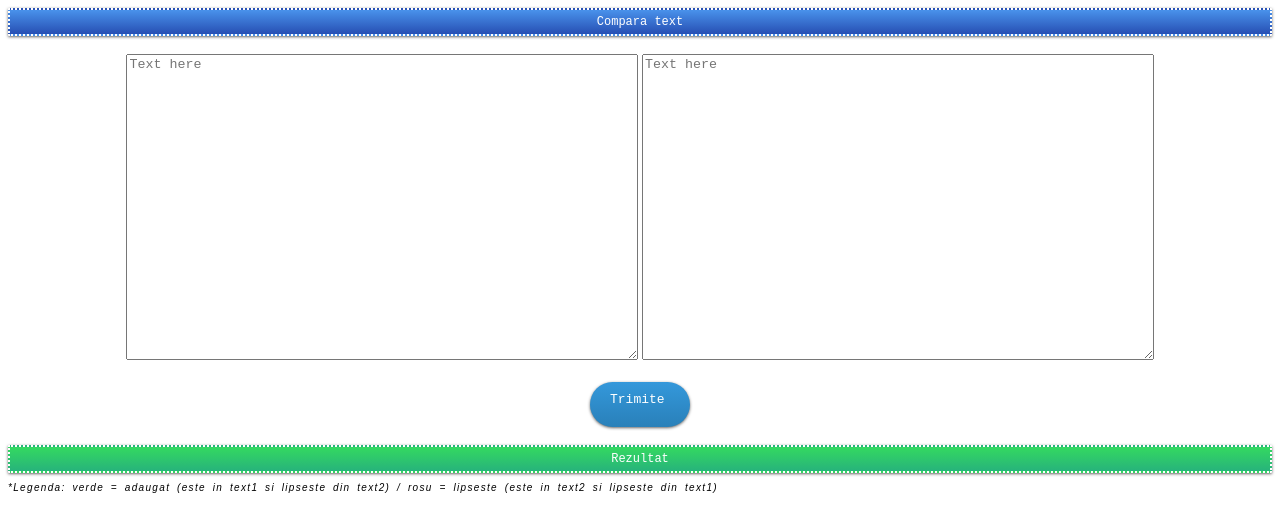
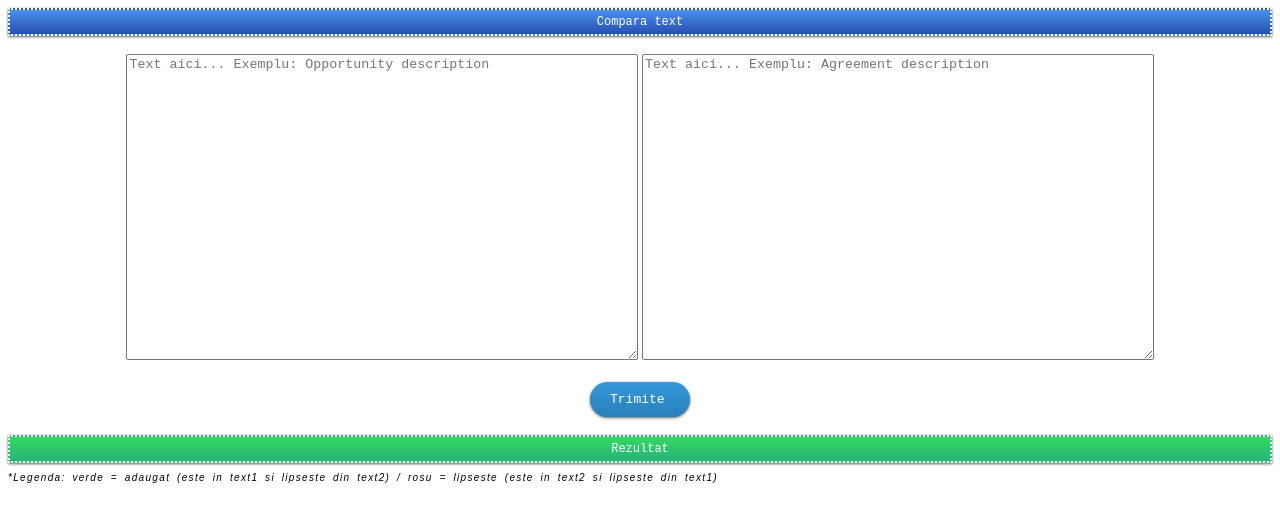
Before and after one commit to zMinion/textCompare, a plain HTML site: page web/index.html in a window 1280 px wide. Drawn offline with Linux system fonts and the light colour scheme.

Commit message:
Placeholder description

```diff
--- a/web/css/index.css
+++ b/web/css/index.css
@@ -10,7 +10,6 @@
 #btn_submit {
   width: 60px;
   cursor: pointer;
-  height: 25px;
   background: #3498db;
   background-image: -webkit-linear-gradient(top, #3498db, #2980b9);
   background-image: -moz-linear-gradient(top, #3498db, #2980b9);
@@ -32,8 +31,6 @@
 }
 
 #btn_submit:hover {
-  width: 60px;
-  cursor: pointer;
   background: #3cb0fd;
   background-image: -webkit-linear-gradient(top, #3cb0fd, #3498db);
   background-image: -moz-linear-gradient(top, #3cb0fd, #3498db);
--- a/web/index.html
+++ b/web/index.html
@@ -27,8 +27,8 @@
 	<body>
 		<div id="comparatext">Compara text</div><br>
 		<div align="center">
-		<textarea placeholder="Text here" id="editor"></textarea>
-		<textarea placeholder="Text here" id="old_text"></textarea>
+		<textarea placeholder="Text aici... Exemplu: Opportunity description" id="editor"></textarea>
+		<textarea placeholder="Text aici... Exemplu: Agreement description" id="old_text"></textarea>
 		</div>
 		<br><div id="btn_submit">Trimite</div><br>
 		<div id="rezultat">Rezultat</div><p style="font-weight:normal;font-style:oblique;color:#000000;letter-spacing:1pt;word-spacing:2pt;font-size:10px;text-align:justify;font-family:arial, helvetica, sans-serif;line-height:1;">*Legenda:  verde = adaugat (este in text1 si lipseste din text2) / rosu = lipseste (este in text2 si lipseste din text1)</p><br><br>
```
